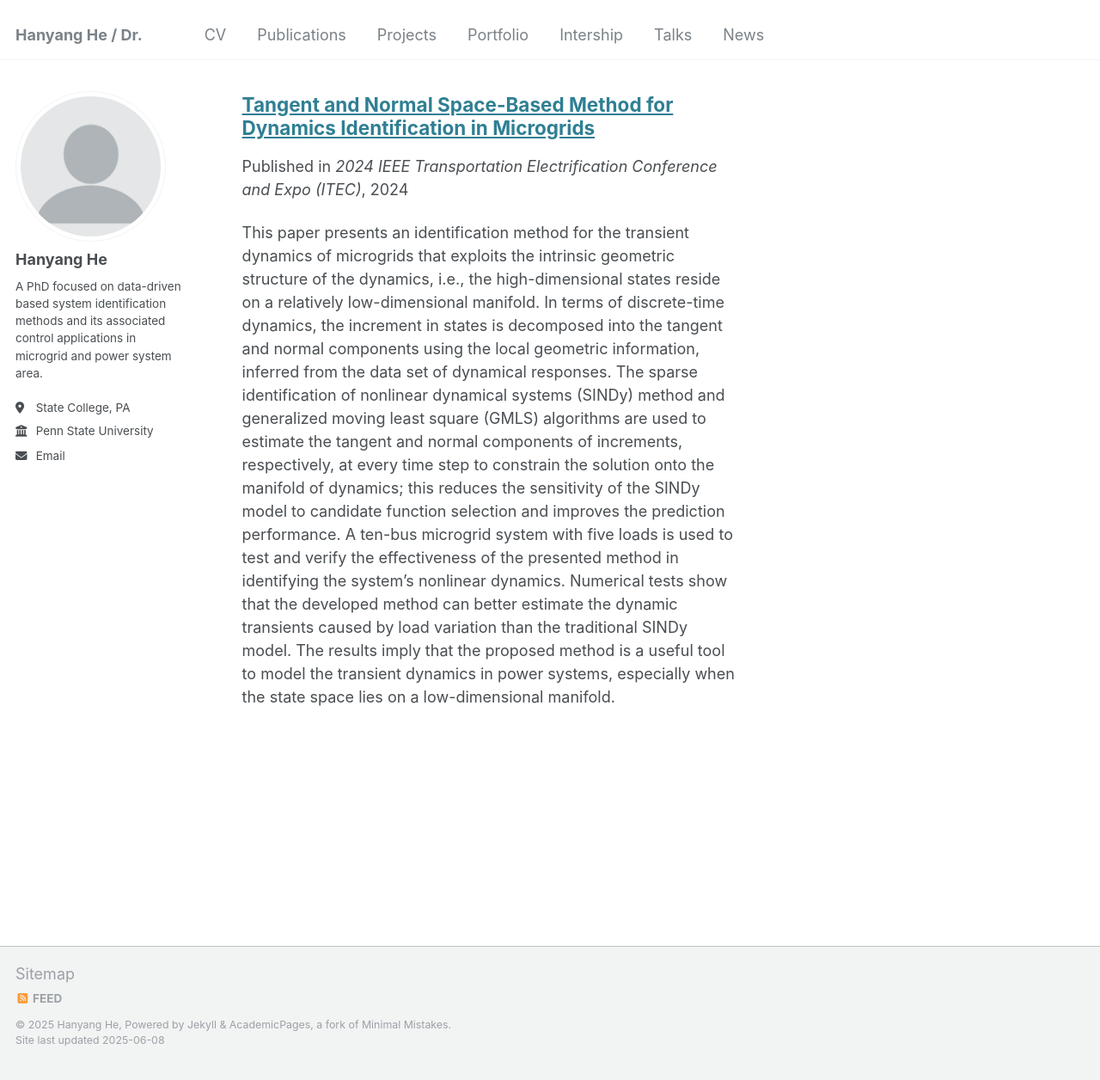
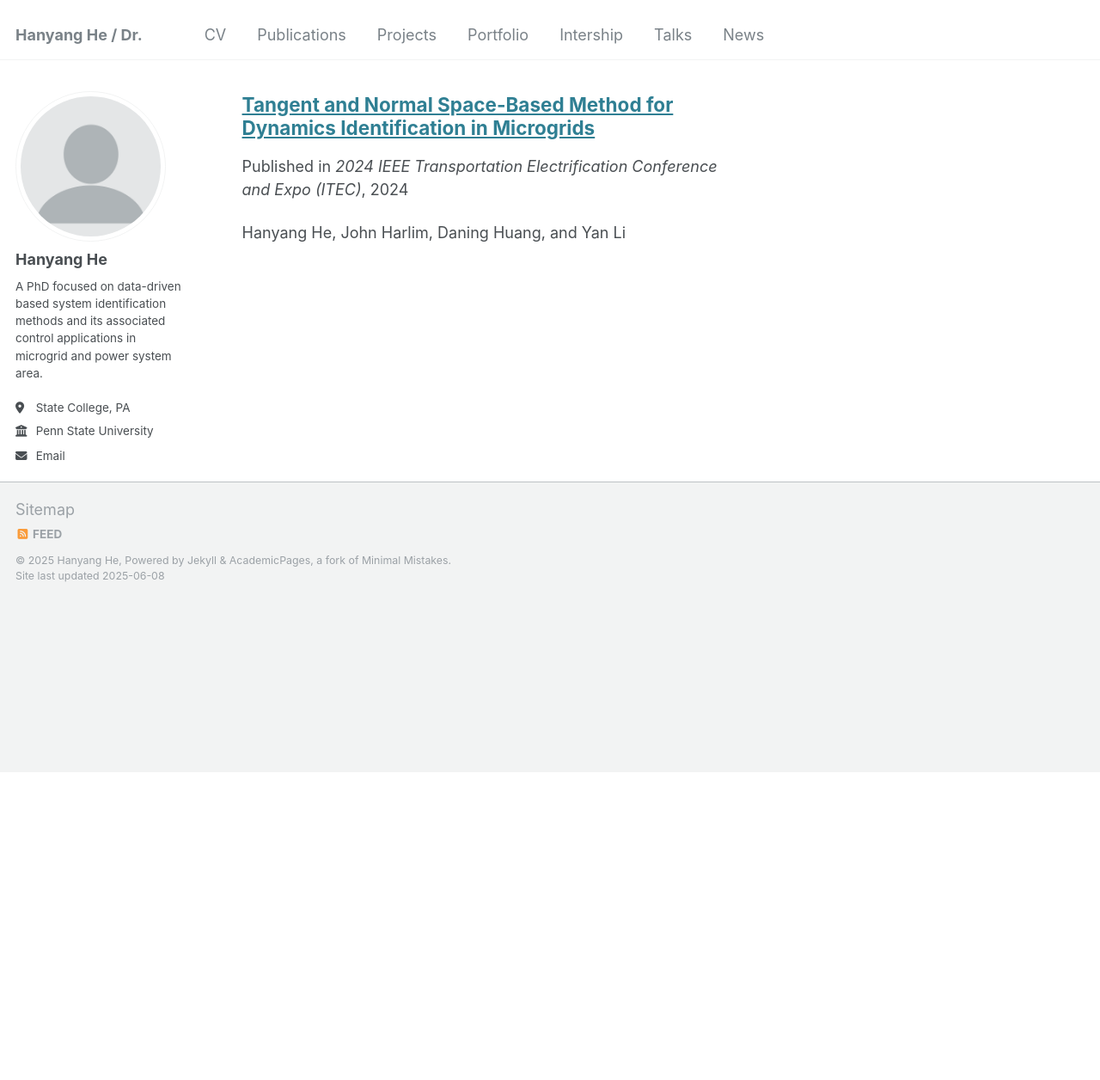
Before and after one commit to HanyangHe/HanyangHe.github.io, a Jekyll site: the page built from _pages/publications.html, in a window 1280 px wide and 1400 px high, scrolled down 2098 px. Shown: the top 1256 px of the window at 86% size. Built offline with Jekyll 4.4.1, drawn with Linux system fonts in a browser that asks for light colours; a script that is not in the unit is left out; after the commit the page ends 2996 px from its top, so only the background shows below that.

Commit message:
Update 2024-02-17-paper-ITEC2024DynamicsId.md

```diff
--- a/_publications/2024-02-17-paper-ITEC2024DynamicsId.md
+++ b/_publications/2024-02-17-paper-ITEC2024DynamicsId.md
@@ -3,7 +3,7 @@ title: "Tangent and Normal Space-Based Method for Dynamics Identification in Mic
 collection: publications
 category: conferences
 permalink: /publication/2024-02-17-paper-ITEC2024DynamicsId
-# excerpt: 'This paper introduced a data-driven system identification method to model transient dynamics in the microgrid.'
+excerpt: 'Hanyang He, John Harlim, Daning Huang, and Yan Li'
 date: 2024-02-17
 venue: '2024 IEEE Transportation Electrification Conference and Expo (ITEC)'
 ---
```
